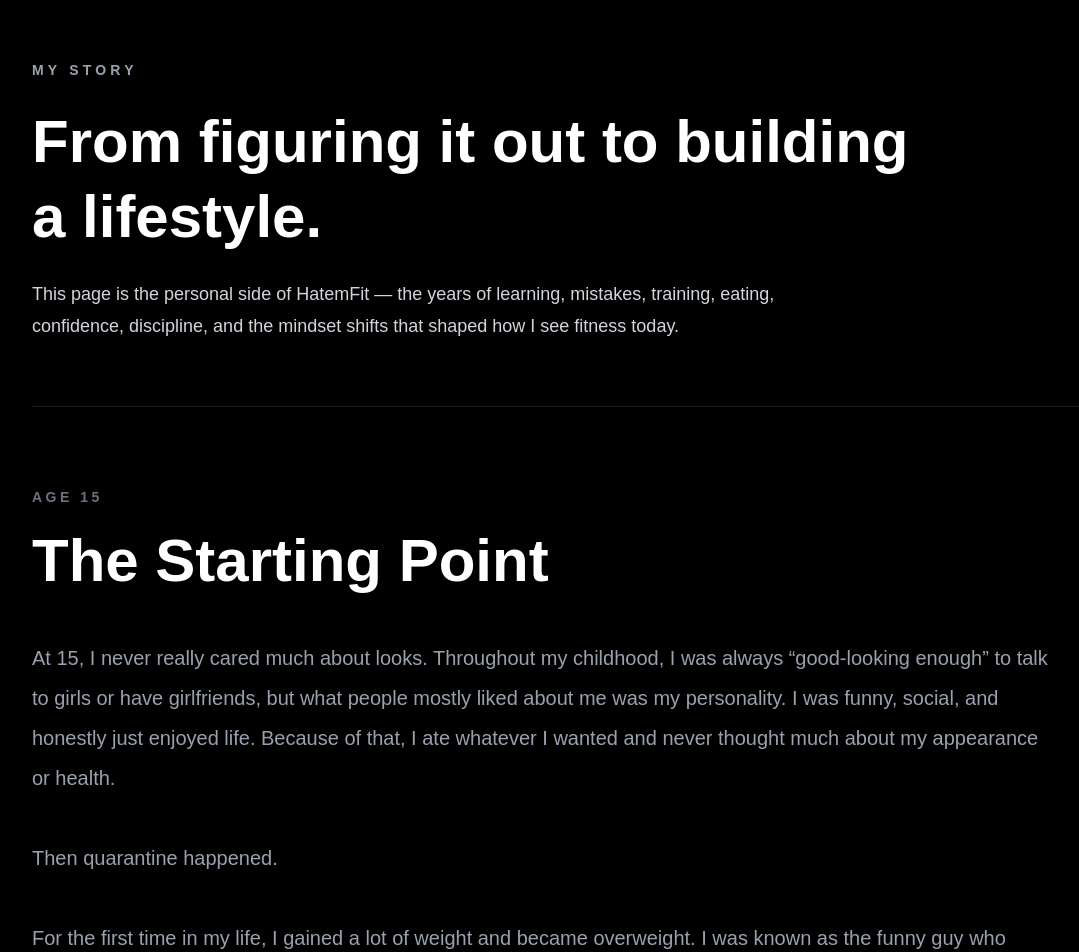
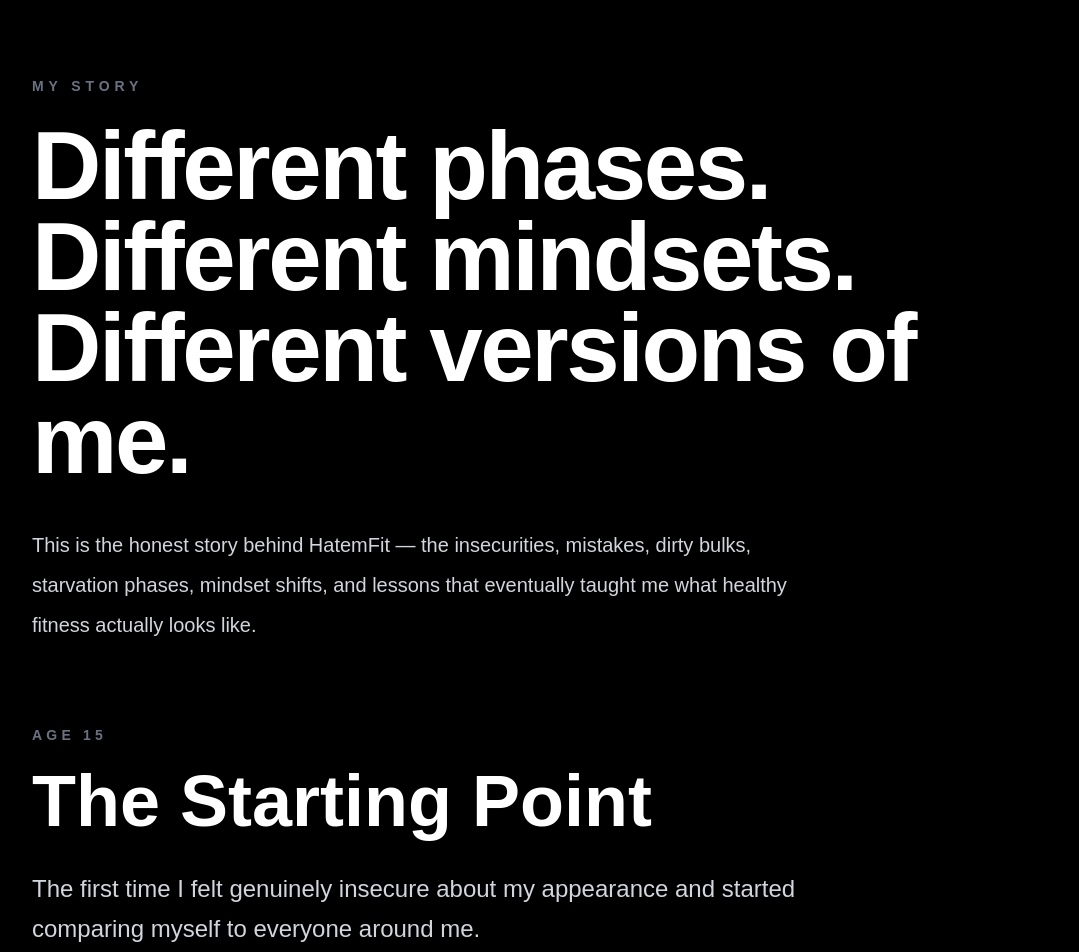
Before and after one commit to HatemCodes/HatemFit, a Next.js app: page /about in a window 1280 px wide. Shown: the part 100-1052 px from the top of the page, without its empty margins (56-1135 px from the left). Built offline with nearby package versions, Linux system fonts and the light colour scheme.

Commit message:
Refine homepage branding

```diff
--- a/app/about/page.tsx
+++ b/app/about/page.tsx
@@ -5,27 +5,33 @@ const eras = [
   {
     age: "15",
     title: "The Starting Point",
+    summary:
+      "The first time I felt genuinely insecure about my appearance and started comparing myself to everyone around me.",
     images: [
       "/story/age-15-1.jpg",
       "/story/age-15-2.jpg",
       "/story/age-15-3.jpg",
     ],
-    text: `At 15, I never really cared much about looks. Throughout my childhood, I was always “good-looking enough” to talk to girls or have girlfriends, but what people mostly liked about me was my personality. I was funny, social, and honestly just enjoyed life. Because of that, I ate whatever I wanted and never thought much about my appearance or health.
+    text: `At 15, I never really cared much about looks. Throughout my childhood, I was always “good-looking enough” to talk to girls or have girlfriends, but what people mostly liked about me was my personality. I was funny, social, and honestly just enjoyed life.
+
+Because of that, I ate whatever I wanted and never thought much about my appearance or health.
 
 Then quarantine happened.
 
-For the first time in my life, I gained a lot of weight and became overweight. I was known as the funny guy who could eat a ton, but suddenly I started noticing how different I looked. Around the same time, all the guys around me started glowing up — getting leaner, dressing better, hitting the gym, and looking more masculine and put together.
+For the first time in my life, I gained a lot of weight and became overweight. I was known as the funny guy who could eat a lot, but over time, I started noticing all my friends glowing up. They were dressing better, getting leaner, hitting the gym, and starting to look like men.
 
 Meanwhile, I felt like I was going in the opposite direction.
 
-That was the first time I ever felt genuinely insecure about myself. I hated looking at my stomach and face fat in the mirror, and it slowly started affecting me mentally. I became obsessed with wanting to look better, not for health, but because I felt left behind.
+That was the first time I ever felt genuinely insecure about myself. I hated looking at my stomach and face fat in the mirror. I became obsessed with wanting to look better and prove myself physically.
 
-I was willing to do almost anything to change how I looked, which eventually led me into the extreme phase I entered at 16. At that point, I didn’t care about health at all. I didn’t think about growth, hormones, balance, or long-term consequences. I just wanted the insecurity gone.`,
+I was willing to do almost anything to change how I looked, which eventually led me into the extreme phase I entered at 16.`,
   },
 
   {
     age: "16",
-    title: "Trying to Figure It Out",
+    title: "Trying To Figure It Out",
+    summary:
+      "Extreme restriction, basketball, cardio, and finally seeing abs for the first time.",
     images: [
       "/story/age-16-1.jpg",
       "/story/age-16-2.jpg",
@@ -33,141 +39,148 @@ I was willing to do almost anything to change how I looked, which eventually led
     ],
     text: `At 16, I became obsessed with losing weight.
 
-I started running constantly and playing a crazy amount of basketball because I wanted to play and look like Steph Curry. I was doing hours of cardio, but I still wasn’t lifting weights at this point.
+I was playing basketball constantly and wanted to look and play like Steph Curry, so I was doing insane amounts of cardio through hoops, running, and staying active all day.
 
-The biggest issue was my diet.
+But the biggest thing was my calorie restriction.
 
-I was barely eating. Most days, I only had one meal at night after school, studying, cardio, basketball, and everything else. I was probably eating around 1200–1500 calories while being insanely active every day.
+I was basically eating one meal a day at around 7 or 8 PM after school, studying, cardio, and basketball. Most days I was probably eating around 1200–1500 calories total.
 
-Between June 2021 and early 2022, I went from around 85 kg to nearly 60 kg.
+From around June 2021 to early 2022, I went from roughly 85 kg to around 60 kg.
 
-Mentally, it was a weird phase. Even though I was struggling internally and doing all of this out of insecurity, I also couldn’t believe the transformation. For the first time in my life, I saw abs. I saw my frame lean out. I realized I actually had good genetics, and it shocked me.
+And honestly, when I finally saw abs for the first time, I was shocked.
 
-That phase completely changed my confidence.
+I couldn’t believe I actually had good genetics underneath all the weight I had gained. Even though my mindset was unhealthy and rooted in insecurity, seeing my frame lean out gave me confidence I had never felt before.
 
-I started talking to more girls, going out more, and honestly became a bit of an f-boy for a while because I suddenly felt attractive again after feeling insecure for so long. I was super active, shredded, and lean to the bone at 5’9 and around 60 kg.
+I started talking to more girls again, going out more, and regaining confidence socially. I became extremely lean, super active, and honestly addicted to staying shredded.
 
-But even though I looked “better,” I still wasn’t healthy mentally. Everything I was doing came from insecurity and extreme restriction rather than balance or self-respect.`,
+But mentally, I still wasn’t healthy. I was doing everything out of fear of getting fat again.`,
   },
 
   {
     age: "17",
-    title: "Starting To Take It Seriously",
+    title: "The Dirty Bulk Era",
+    summary:
+      "Moving to Canada, gym culture, ego, comparison, and chasing size for validation.",
     images: [
       "/story/age-17-1.jpg",
       "/story/age-17-2.jpg",
       "/story/age-17-3.jpg",
     ],
-    text: `At 17, I moved to Canada, and a completely new insecurity started forming.
+    text: `At 17, I moved to Canada.
 
-I had started going to the gym shortly before moving, but once I got to high school in Canada, the comparison culture became intense. Me and my friends were constantly competing with each other physically, especially as Arab guys where being “big” and muscular was heavily respected.
+Around that same time, I had just started lifting seriously, and suddenly my insecurity changed completely.
 
-At this point, being lean wasn’t enough for me anymore.
+Before, I only cared about being lean and attractive.
 
-I was still getting attention and doing well socially because I naturally look better leaner, but now I wanted something different. I wanted to be the “big gym guy” that people respected physically, not just the skinny funny guy or the “pretty boy.”
+Now I cared about being big.
 
-That mindset led me into one of the biggest mistakes of my life: extreme dirty bulking.
+In high school, especially around gym culture and Arab friend groups, there was a huge comparison culture around size, strength, and being “the big guy.” I didn’t want to be seen as the skinny lean kid anymore.
 
-I convinced myself I could reach 90 kg lean and stay aesthetic, so I started eating absolutely everything in sight. Massive portions, junk food, force feeding, late-night eating — anything to gain size as fast as possible.
+I wanted to be respected physically.
 
-And honestly, it ruined me.
+So I started dirty bulking aggressively.
 
-I ruined my sleep, productivity, energy, face, and overall health. After some time, I realized I wasn’t even chasing fitness anymore. I was just feeding a new insecurity.
+And honestly, it’s one of the biggest mistakes I’ve ever made.
 
-I thought getting huge would finally make me confident, but instead I slowly lost myself again.`,
+I convinced myself I could get huge without gaining much fat. I started eating absurd amounts of food, force-feeding myself constantly, and ignoring every signal my body was giving me.
+
+I ruined my sleep, productivity, energy, digestion, and appearance.
+
+Eventually, I realized I had simply traded one insecurity for another.`,
   },
 
   {
     age: "18",
     title: "Losing The Plot",
+    summary:
+      "Binging, force-feeding, gym obsession, and realizing bigger wasn’t better.",
     images: [
       "/story/age-18-1.jpg",
       "/story/age-18-2.jpg",
       "/story/age-18-3.jpg",
     ],
-    text: `At 18, I honestly lost the plot completely.
+    text: `At 18, I was at my biggest physically, but probably one of the worst places mentally and physically overall.
 
-I was training hard and trying to become the “big guy,” but I didn’t care about health at all anymore. I thought eating massive amounts of food and lifting hard for one hour a day automatically meant I was healthy and making progress.
+I was eating until I felt sick almost every night.
 
-In reality, I was just binge eating constantly.
+I thought I was “bulking,” but realistically I was just unhealthy.
 
-I was eating until I felt sick almost every night. My body clearly didn’t want to be that heavy, but I kept forcing it because I thought bigger automatically meant better.
+I trained hard in the gym, but outside of that, I felt terrible. I was constantly tired, taking naps, having terrible digestion, and just felt heavy all the time.
 
-Physically and mentally, I felt terrible.
+Even though I was stronger, I didn’t actually feel healthier or happier.
 
-I was constantly tired, taking naps every day, feeling sluggish after meals, ruining my sleep, and honestly damaging my body trying to chase this image of being huge. Even though I was stronger physically, deep down I didn’t feel healthy or confident at all.
+Eventually I looked at myself and realized I had completely lost the plot.
 
-At one point, I looked in the mirror and genuinely felt disgusted with myself again.
+I had gone from starving myself to force-feeding myself. Both extremes came from insecurity and comparison.
 
-I couldn’t believe how far I had swung from one extreme to another. First I almost starved myself to become skinny, then I completely lost control trying to become big.
-
-After reaching around 95 kg from being nearly 60 kg before, I barely recognized myself physically or mentally anymore.`,
+That realization eventually pushed me to finally start changing for the right reasons.`,
   },
 
   {
     age: "19",
     title: "Learning Balance",
+    summary:
+      "Finally understanding health, consistency, digestion, energy, and sustainable habits.",
     images: [
       "/story/age-19-1.jpg",
       "/story/age-19-2.jpg",
       "/story/age-19-3.jpg",
     ],
-    text: `At 19, I slowly started becoming wiser mentally, even though I still wasn’t fully in the right place yet.
+    text: `At 19, everything slowly started changing mentally.
 
-This time, instead of starving myself like I did at 16, I simply started removing the extreme habits that were destroying me. I cut out a lot of the junk food, ridiculous portion sizes, and constant overeating.
+This time, instead of starving myself like before, I simply cleaned up my eating habits and stopped the extreme binge eating.
 
-The weight started dropping quickly and steadily because my body honestly never wanted to be that big in the first place.
+I started eating foods that actually made me feel good physically.
 
-As I leaned out again, everything started improving.
+I became more active naturally, stayed consistent in the gym, improved my sleep, and slowly lost weight without doing anything extreme.
 
-I had more energy, slept better, stopped needing naps every day, became more productive, moved more throughout the day, and honestly just felt healthier overall.
+And honestly, my body responded incredibly fast because deep down, it never wanted to be that overweight.
 
-This was also when I started becoming more mindful about food instead of emotional about it.
+As I leaned out again, I started realizing something important:
 
-I began loosely tracking protein and calories, cooking meals that actually tasted good while still making me feel healthy, and learning what foods and habits genuinely worked for my body.
+Being healthy affects EVERYTHING.
 
-By summer 2025, I had gone from around 220 lbs down to about 173 lbs, and the difference physically and mentally was huge. I had visible abs again, more definition, more confidence, and overall felt happier when I looked in the mirror.
+My energy improved.
+My digestion improved.
+My mood improved.
+My confidence improved.
+My productivity improved.
 
-But the biggest change wasn’t physical anymore.
+I stopped needing naps constantly and started feeling alive again.
 
-I started realizing how beautiful and realistic healthy living actually is when done with balance. I realized there was no reason for me, as a capable young man with access to health, movement, food, and knowledge, to willingly feel terrible all the time.
-
-For the first time, I started understanding that the way you eat, move, train, and live affects not only your body, but also your mind, energy, discipline, and even your soul.`,
+This was also when I started learning what foods my body tolerated well, what routines made me happy, and how important balance actually is.`,
   },
 
   {
     age: "20",
     title: "Purposeful Fitness",
+    summary:
+      "Training for health, discipline, longevity, confidence, and purpose instead of insecurity.",
     images: [
       "/story/age-20-1.jpg",
       "/story/age-20-2.jpg",
       "/story/age-20-3.jpg",
     ],
-    text: `Now at 20 years old, I honestly feel healthier mentally and physically than I ever have before.
+    text: `Now at 20, I finally feel mentally and physically healthier than ever before.
 
 I’m currently around 160 lbs and still slowly cutting toward 155, but for the first time in my life, the process feels easy and sustainable because I’m no longer approaching fitness from extremes.
 
 I’m not starving myself.
-I’m not force feeding myself.
-I’m not “dieting” in the miserable restrictive way I used to think dieting had to be.
+I’m not force-feeding myself.
 
-I simply move a lot, train consistently, and eat filling, nutritious foods that taste GOOD ENOUGH to satisfy me while still making me feel energized, healthy, and productive throughout the day.
-
-That “good enough” mindset changed everything for me.
-
-I realized most ultra-processed junk food is engineered to taste amazing for five minutes and then leave you feeling terrible afterward. Meanwhile, healthy food can actually taste incredible when you learn how to cook properly and stop expecting every meal to feel like a dopamine hit.
+I’m eating foods that are nutritious, filling, enjoyable, and “good enough” to satisfy cravings without destroying how I feel afterward.
 
 I also started identifying my personal habits and triggers.
 
-For example, I realized I binge way more when I eat while watching YouTube or shows, so now I try to eat more mindfully without constant stimulation. When I do that, I naturally slow down, enjoy food more, and actually notice when I’m full.
+For example, I realized I binge far less when I eat without watching YouTube or shows. I learned that slowing down and actually focusing on food makes me feel fuller, happier, and healthier.
 
-More importantly, my entire mindset around fitness changed.
+Mentally, everything feels clearer now.
 
-I stopped seeing the gym as a place to chase validation or prove myself to other people. Now I see it as a healthy hobby, a form of discipline, a way to honor the body and health God blessed me with, and a way to improve myself physically and mentally for my future, my family, and my future wife.
+I stopped seeing the gym as a place to chase validation and started seeing it as a way to honor the body God gave me.
 
-I want to look good, yes — but not out of insecurity anymore.
+I still want to look good, but not out of insecurity anymore.
 
-I want to feel healthy, energetic, productive, capable, disciplined, and confident. I want food to fuel my life instead of controlling it. I want fitness to improve my life instead of consuming it.
+I want to feel healthy, energetic, capable, disciplined, and confident. I want fitness to improve my future, my family, my mental health, and my longevity.
 
 And honestly, I can’t wait to share everything I’ve learned throughout this journey.`,
   },
@@ -178,46 +191,61 @@ export default function AboutPage() {
     <main className="min-h-screen bg-black text-white">
       <Navbar />
 
-      <section className="mx-auto max-w-6xl px-6 py-16">
-        <p className="text-sm font-semibold uppercase tracking-[0.3em] text-gray-400">
+      <section className="mx-auto max-w-6xl px-6 py-20">
+        <div className="max-w-5xl">
+          <p className="text-sm font-semibold uppercase tracking-[0.35em] text-gray-500">
             My Story
           </p>
 
-        <h1 className="mt-6 max-w-4xl text-5xl font-extrabold leading-tight md:text-6xl">
-          From figuring it out to building a lifestyle.
+          <h1 className="mt-6 text-6xl font-black leading-[0.95] tracking-tight md:text-8xl">
+            Different phases.
+            <br />
+            Different mindsets.
+            <br />
+            Different versions of me.
           </h1>
 
-        <p className="mt-6 max-w-3xl text-lg leading-8 text-gray-300">
-          This page is the personal side of HatemFit — the years of learning,
-          mistakes, training, eating, confidence, discipline, and the mindset
-          shifts that shaped how I see fitness today.
+          <p className="mt-10 max-w-3xl text-xl leading-10 text-gray-300">
+            This is the honest story behind HatemFit — the insecurities,
+            mistakes, dirty bulks, starvation phases, mindset shifts, and
+            lessons that eventually taught me what healthy fitness actually
+            looks like.
           </p>
+        </div>
       </section>
 
-      <section className="mx-auto max-w-6xl space-y-32 px-6 pb-24">
+      <section className="mx-auto max-w-6xl space-y-40 px-6 pb-32">
         {eras.map((era) => (
-          <div key={era.age} className="border-t border-white/10 pt-20">
-            <p className="text-sm font-semibold uppercase tracking-[0.25em] text-gray-500">
+          <div key={era.age}>
+            <div className="max-w-4xl">
+              <p className="text-sm font-semibold uppercase tracking-[0.3em] text-gray-500">
                 Age {era.age}
               </p>
 
-            <h2 className="mt-4 text-5xl font-black leading-tight md:text-6xl">
+              <h2 className="mt-5 text-5xl font-black md:text-7xl">
                 {era.title}
               </h2>
 
-            <p className="mt-10 max-w-5xl whitespace-pre-line text-xl leading-10 text-gray-400">
+              <p className="mt-8 max-w-3xl text-2xl leading-10 text-gray-300">
+                {era.summary}
+              </p>
+
+              <div className="mt-12">
+                <p className="text-xl leading-[2.2] text-gray-400 whitespace-pre-line">
                   {era.text}
                 </p>
+              </div>
+            </div>
 
-            <div className="mt-14 grid gap-6 md:grid-cols-3">
+            <div className="mt-16 grid gap-6 md:grid-cols-3">
               {era.images.map((image, index) => (
                 <div
-                  key={image}
-                  className="relative h-[520px] overflow-hidden rounded-[2rem] bg-gray-950"
+                  key={index}
+                  className="relative aspect-[3/4] overflow-hidden rounded-[2rem] border border-white/10 bg-gray-950"
                 >
                   <Image
                     src={image}
-                    alt={`${era.title} photo ${index + 1}`}
+                    alt={`${era.title} image ${index + 1}`}
                     fill
                     className="object-cover"
                   />
@@ -227,47 +255,6 @@ export default function AboutPage() {
           </div>
         ))}
       </section>
-
-      <section className="mx-auto max-w-6xl px-6 pb-24">
-        <div className="border-t border-white/10 pt-16">
-          <p className="text-sm font-semibold uppercase tracking-[0.25em] text-gray-500">
-            What I Believe Now
-          </p>
-
-          <h2 className="mt-4 max-w-3xl text-4xl font-black leading-tight">
-            Fitness should make your life better, not consume it.
-          </h2>
-
-          <div className="mt-12 grid gap-8 md:grid-cols-3">
-            <div>
-              <h3 className="text-2xl font-bold">Training Logic</h3>
-
-              <p className="mt-4 text-lg leading-8 text-gray-400">
-                Train to become healthier, stronger, more disciplined, and more
-                capable — not to obsess over validation.
-              </p>
-            </div>
-
-            <div>
-              <h3 className="text-2xl font-bold">Eating Logic</h3>
-
-              <p className="mt-4 text-lg leading-8 text-gray-400">
-                Healthy food should taste good, satisfy you, fuel your life, and
-                improve your health without feeling restrictive.
-              </p>
-            </div>
-
-            <div>
-              <h3 className="text-2xl font-bold">Living Logic</h3>
-
-              <p className="mt-4 text-lg leading-8 text-gray-400">
-                Good sleep, movement, discipline, balance, faith, and purpose
-                create a healthier and happier life overall.
-              </p>
-            </div>
-          </div>
-        </div>
-      </section>
     </main>
   );
 }
```
Lines whose indentation alone changed are shown as unchanged.
